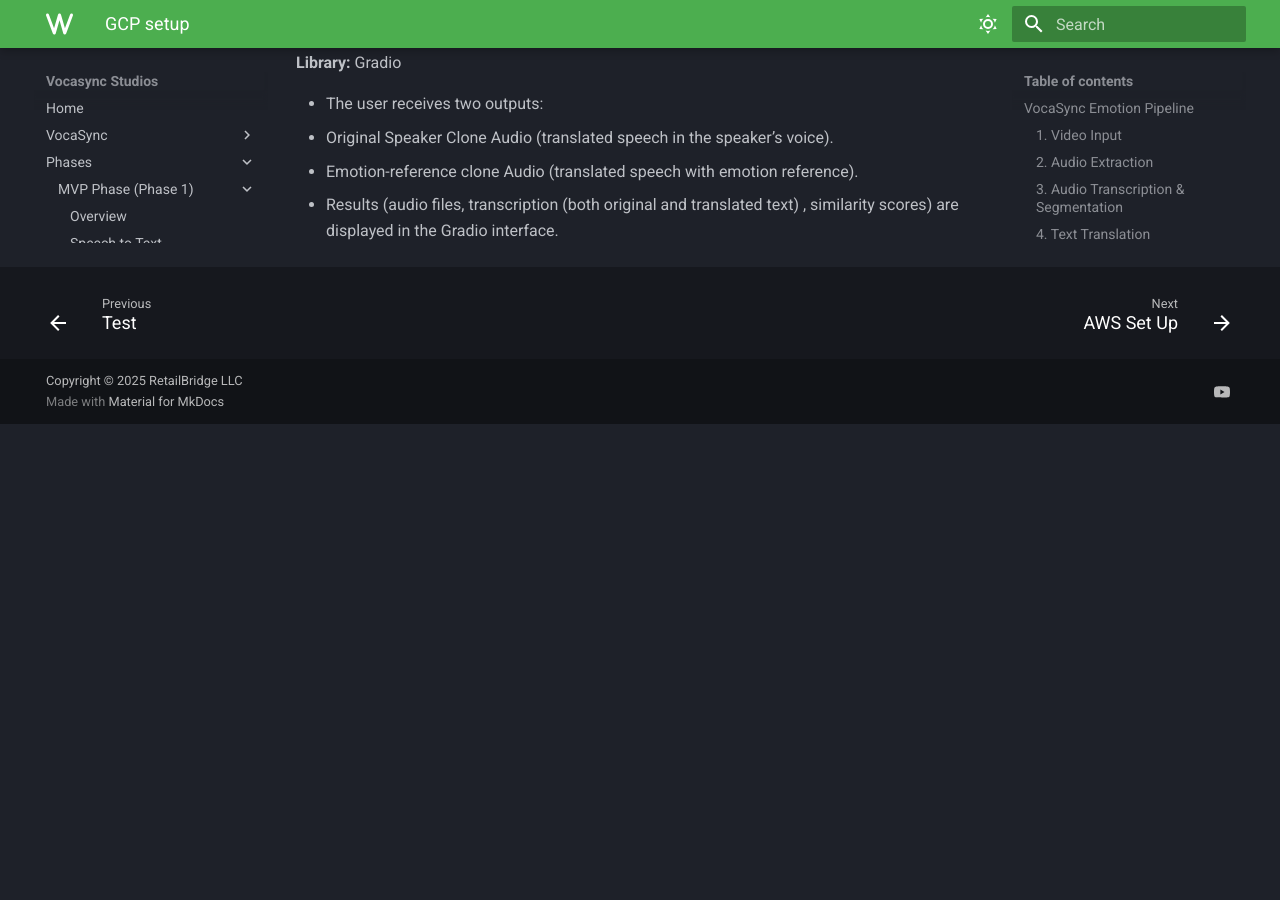
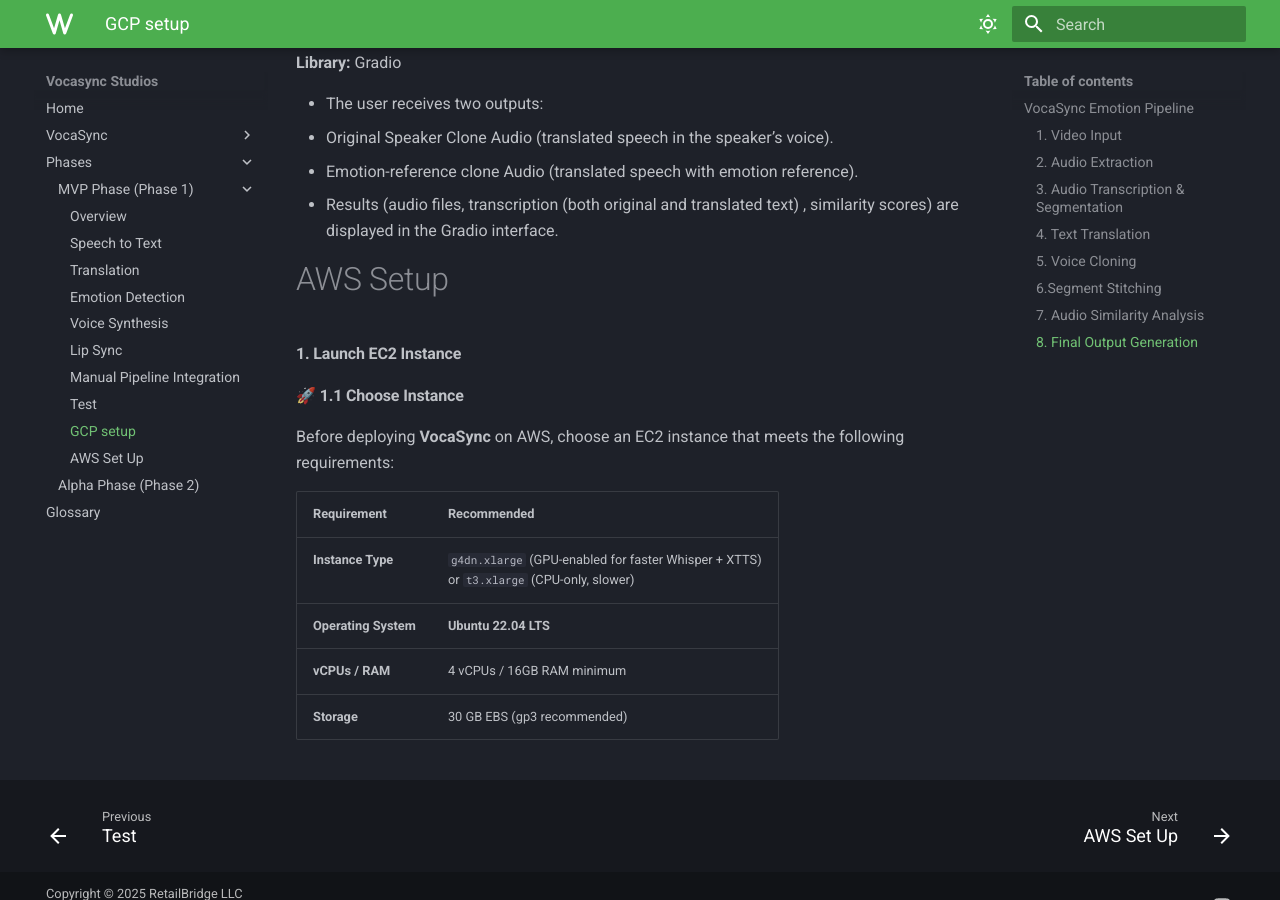
Before and after one commit to RETAILBRIDGE-LLC/wiki, an MkDocs documentation site: the page built from docs/phases/phase1_mvp/gcp_setup.md, in a window 1280 px wide and 900 px high, scrolled down 2689 px. Built offline with MkDocs 1.6.1 and Material for MkDocs 9.7.7, drawn with Linux system fonts in a browser that asks for light colours; before the commit the page ends 3113 px from its top, so only the background shows below that.

Commit message:
Update gcp_setup.md

```diff
--- a/docs/phases/phase1_mvp/gcp_setup.md
+++ b/docs/phases/phase1_mvp/gcp_setup.md
@@ -96,3 +96,15 @@
 - Original Speaker Clone Audio (translated speech in the speaker’s voice).
 - Emotion-reference clone Audio (translated speech with emotion reference).
 - Results (audio files, transcription (both original and translated text) , similarity scores) are displayed in the Gradio interface.
+# AWS Setup
+#### 1. Launch EC2 Instance
+#### 🚀 1.1 Choose Instance
+
+Before deploying **VocaSync** on AWS, choose an EC2 instance that meets the following requirements:
+
+| **Requirement** | **Recommended** |
+|------------------|----------------|
+| **Instance Type** | `g4dn.xlarge` (GPU-enabled for faster Whisper + XTTS) <br> or `t3.xlarge` (CPU-only, slower) |
+| **Operating System** | **Ubuntu 22.04 LTS** |
+| **vCPUs / RAM** | 4 vCPUs / 16GB RAM minimum |
+| **Storage** | 30 GB EBS (gp3 recommended) |
```
